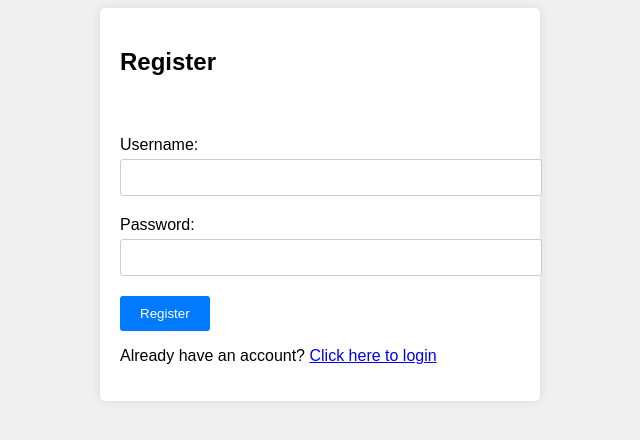
After one commit to amaanlakdawala/recipe1, a Django app: page /home/register/ in a window 1280 px wide. The commit adds this page. Shown: the top 440 px of the page, without its empty margins (320-960 px from the left). Run offline with Django 5.2, Linux system fonts and the light colour scheme.

Commit message:
authentication system added login and logout page created

```diff
--- a/recipe/home/models.py
+++ b/recipe/home/models.py
@@ -1,8 +1,10 @@
 from django.db import models
+from django.contrib.auth.models import User
 
 # Create your models here.
 
 class Recipe(models.Model):
+    user=models.ForeignKey(User,on_delete=models.SET_NULL,null=True,blank=True)
     recipe_name=models.CharField(max_length=100)
     recipe_description=models.TextField()
     recipe_image = models.ImageField(upload_to='img_recipe')
--- /dev/null
+++ b/recipe/home/templates/home/register.html
@@ -0,0 +1,103 @@
+<!-- register.html -->
+<!DOCTYPE html>
+<html lang="en">
+<head>
+    <meta charset="UTF-8">
+    <meta name="viewport" content="width=device-width, initial-scale=1.0">
+    <title>Register</title>
+    <style>
+        /* Your CSS styles here */
+        body {
+            font-family: Arial, sans-serif;
+            background-color: #f0f0f0;
+        }
+
+        .register-container {
+            max-width: 400px;
+            margin: 0 auto;
+            padding: 20px;
+            background-color: #fff;
+            border-radius: 5px;
+            box-shadow: 0 0 10px rgba(0, 0, 0, 0.1);
+        }
+
+        .form-group {
+            margin-bottom: 20px;
+        }
+
+        label {
+            display: block;
+            margin-bottom: 5px;
+        }
+
+        input[type="text"],
+        input[type="password"] {
+            width: 100%;
+            padding: 10px;
+            border: 1px solid #ccc;
+            border-radius: 3px;
+        }
+
+        button[type="submit"] {
+            padding: 10px 20px;
+            background-color: #007bff;
+            color: #fff;
+            border: none;
+            border-radius: 3px;
+            cursor: pointer;
+        }
+
+        button[type="submit"]:hover {
+            background-color: #0056b3;
+        }
+
+
+        .flash-messages {
+            list-style-type: none;
+            padding: 10px;
+            margin-bottom: 20px;
+            border-radius: 5px;
+        }
+
+        .flash-messages li {
+            margin-bottom: 5px;
+            padding: 10px;
+            color: #1826e6;
+            border-radius: 5px;
+        }
+
+
+
+
+    </style>
+</head>
+<body>
+    <div class="register-container">
+        <h2>Register</h2>
+
+        <ul class="flash-messages">
+            {% for message in messages %}
+            <li class="{{ message.tags }}">
+                {{ message }}
+            </li>
+            {% endfor %}
+        </ul>
+
+
+
+        <form method="post">
+            {% csrf_token %}
+            <div class="form-group">
+                <label for="username">Username:</label>
+                <input type="text" id="username" name="username" autocomplete="off" required>
+            </div>
+            <div class="form-group">
+                <label for="password">Password:</label>
+                <input type="password" id="password" name="password" autocomplete="off" required>
+            </div>
+            <button type="submit">Register</button>
+        </form>
+        <p>Already have an account? <a href="{% url 'login_page' %}">Click here to login</a></p>
+    </div>
+</body>
+</html>
--- a/recipe/home/urls.py
+++ b/recipe/home/urls.py
@@ -5,5 +5,8 @@ urlpatterns = [
     path('',success,name="home"),
     path('delete/<pk>/',delete,name="delete"),
      path('update/<pk>/',update,name="update"),
+     path('login_page/',login_page,name='login_page'),
+     path('register/',register, name='register'),
+     path('logout_page/',logout_page,name='logout_page'),
 
 ]
--- a/recipe/home/views.py
+++ b/recipe/home/views.py
@@ -1,9 +1,13 @@
 from django.shortcuts import render,redirect
 from django.http import HttpResponse
 from .models import *
+from django.contrib.auth.models import User
+from django.contrib.auth import authenticate,login,logout
+from django.contrib.auth.decorators import login_required
+from django.contrib import messages
 
 # Create your views here.
-
+@login_required(login_url='login_page')
 def success(request):
 
     if (request.method == 'POST'):
@@ -48,3 +52,55 @@ def update(request,pk):
              return redirect('home')
 
         return render(request,'home/update.html',context)
+
+
+def login_page(request):
+        if request.method=="POST":
+          username=request.POST.get('username')
+          password = request.POST.get('password')
+
+          if not User.objects.filter(username=username).exists():
+                messages.error(request, "invalid username.")
+                return redirect('login_page')
+          user = authenticate(username=username, password=password)
+          if user is None:
+               messages.error(request, "Invalid password")
+               return redirect('login_page')
+          else:
+               messages.success(request, "success password")
+               login(request,user)
+               return redirect('home')
+        return render(request,'home/login.html')
+
+
+
+
+def logout_page(request):
+     logout(request)
+     return redirect('login_page')
+
+
+
+def register(request):
+
+     if request.method=="POST":
+          username=request.POST.get('username')
+          password = request.POST.get('password')
+
+          user=User.objects.filter(username=username)
+          if user.exists():
+               messages.error(request, " User already exists.")
+               return redirect('register')
+
+
+          user =User.objects.create(
+               username=username,
+          )
+          user.set_password(password)
+          user.save()
+          messages.success(request, " registered successfully.")
+          return redirect('register')
+
+
+
+     return render(request,'home/register.html')
```
Also changed, not shown: recipe/home/templates/home/login.html (added, +63 -0 lines), recipe/templates/base.html (+21 -1 lines), recipe/db.sqlite3, recipe/home/migrations/0002_recipe_user.py (added).
